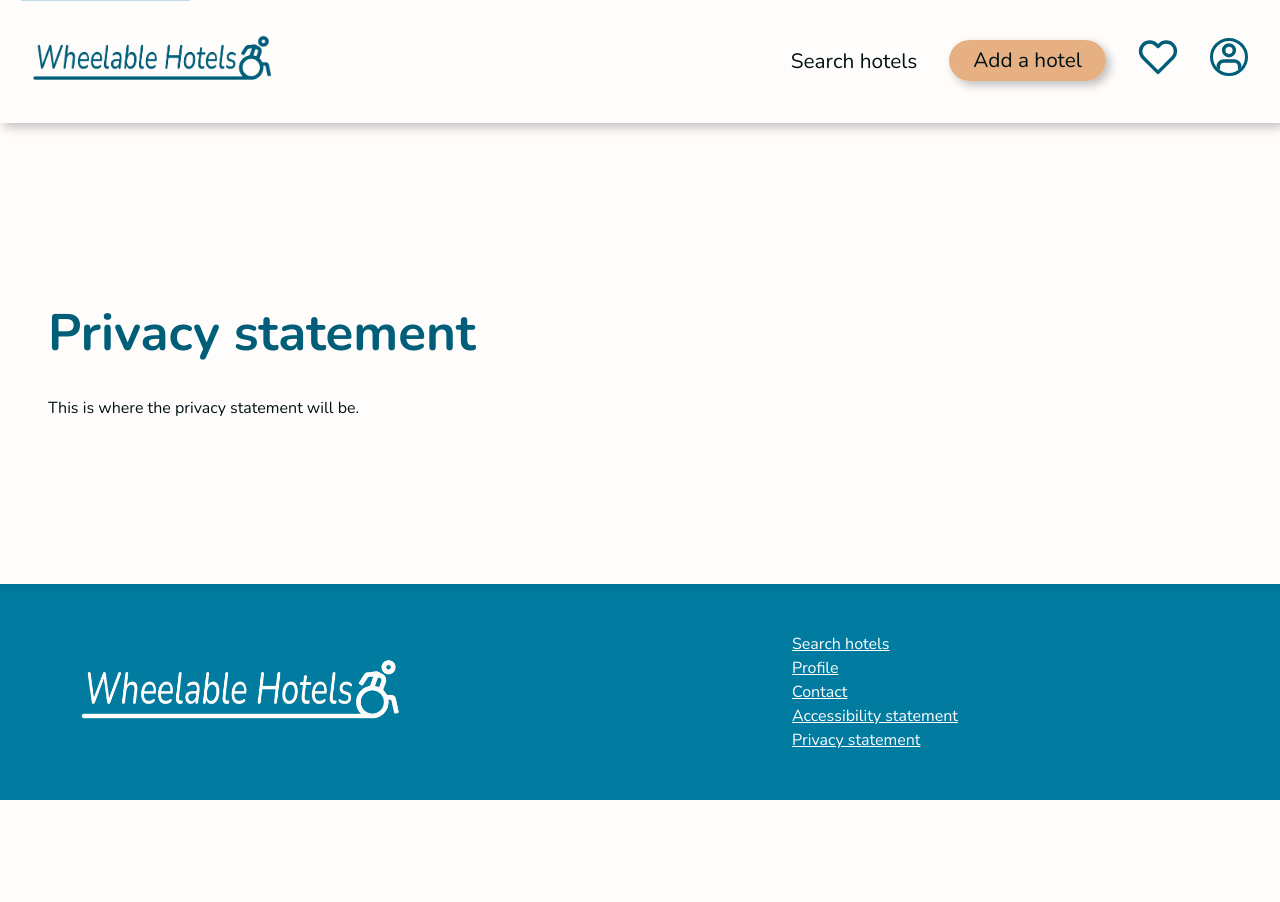
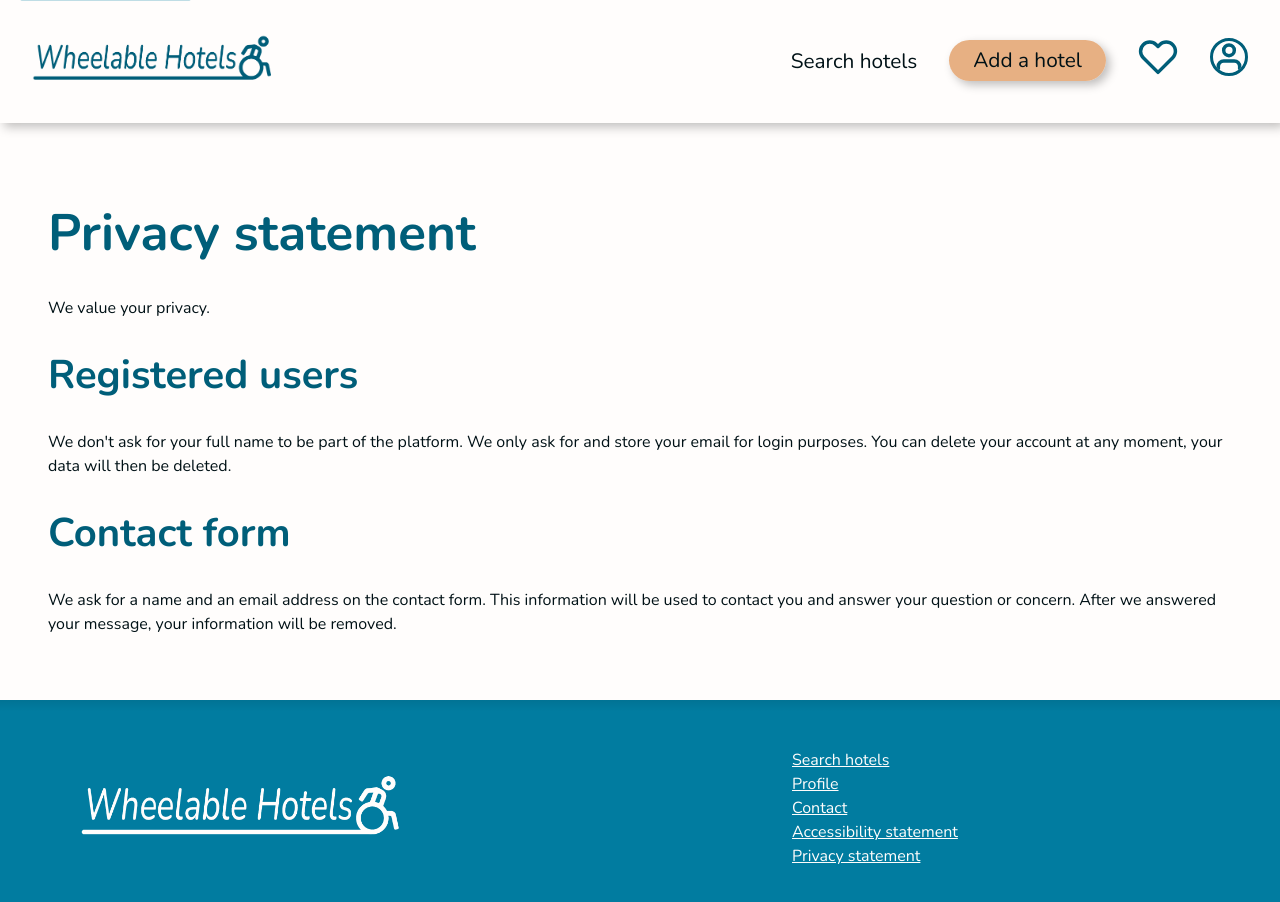
Before and after one commit to AnnelynnTruyens/wheelablehotels, a React (Vite) app in the folder app/: page /privacy-policy in a window 1280 px wide. Shown: the top 902 px of the page. Before the commit the page ends 800 px from the top, so only its background shows below. Built offline with nearby package versions, Linux system fonts and the light colour scheme; no server answers.

Commit message:
App privacy statement

```diff
--- a/app/src/pages/General/Privacy/Privacy.tsx
+++ b/app/src/pages/General/Privacy/Privacy.tsx
@@ -3,7 +3,20 @@ const Privacy = () => {
 		<main id="main" className="main">
 			<title>Privacy Statement | Wheelable Hotels</title>
 			<h1>Privacy statement</h1>
-			<p>This is where the privacy statement will be.</p>
+			<p>We value your privacy.</p>
+			<h2>Registered users</h2>
+			<p>
+				We don't ask for your full name to be part of the platform. We only ask
+				for and store your email for login purposes. You can delete your account
+				at any moment, your data will then be deleted.
+			</p>
+			<h2>Contact form</h2>
+			<p>
+				We ask for a name and an email address on the contact form. This
+				information will be used to contact you and answer your question or
+				concern. After we answered your message, your information will be
+				removed.
+			</p>
 		</main>
 	);
 };
```
